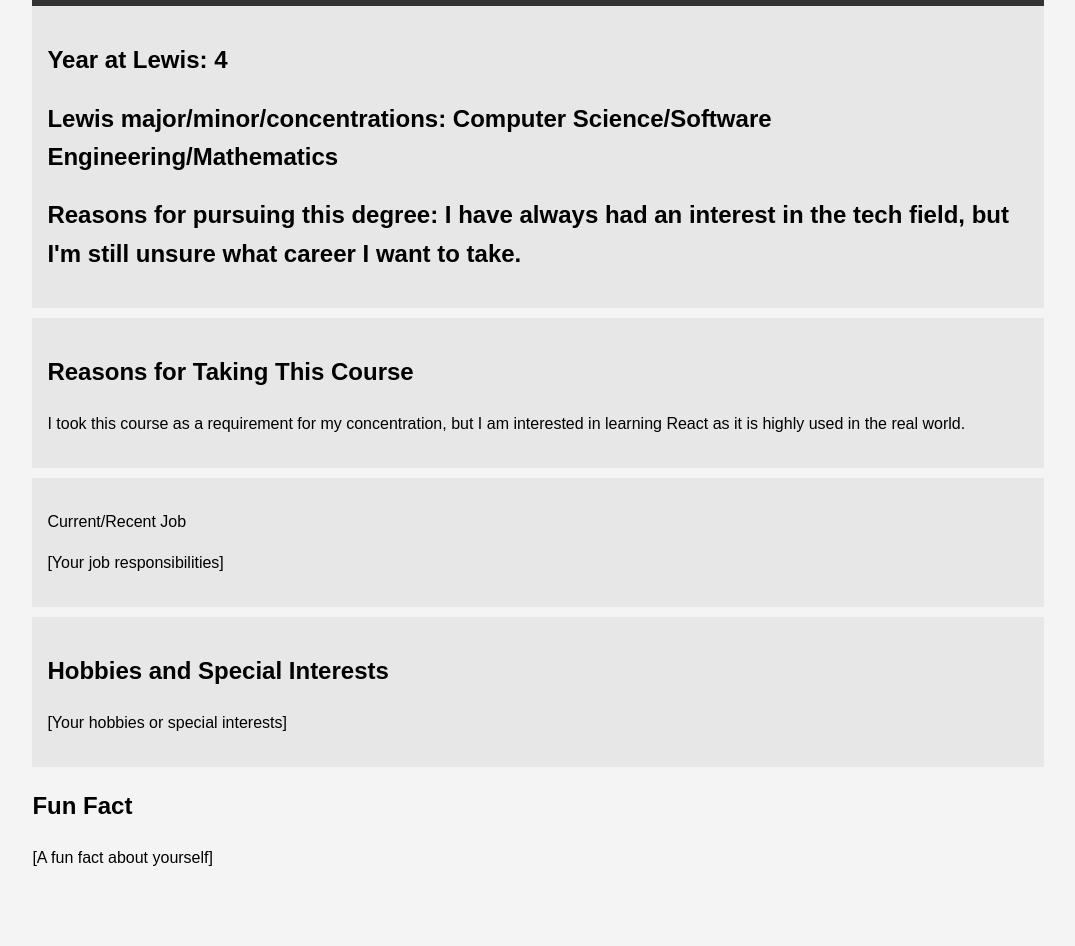
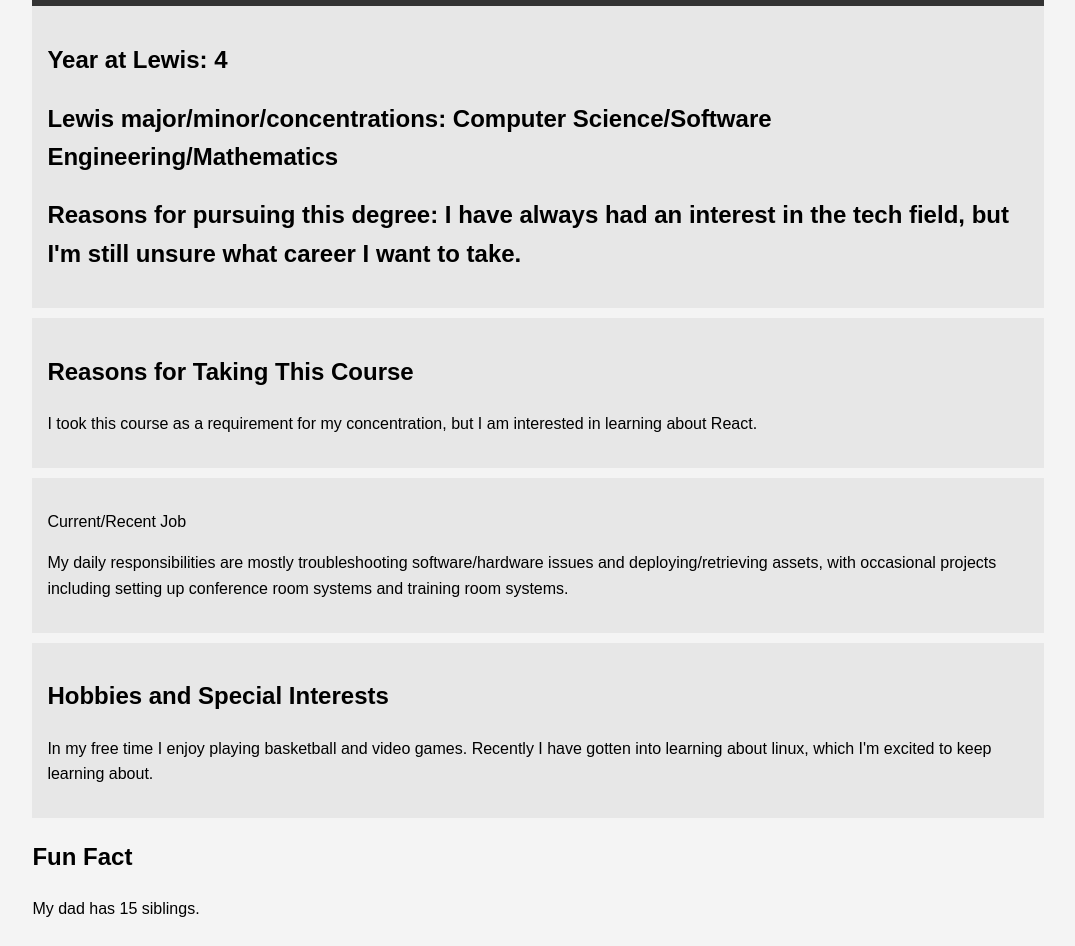
Before and after one commit to luke-mendi02/Introductions, a plain HTML site: page index.html in a window 1280 px wide. Shown: the part 144-1090 px from the top of the page, without its empty margins (102-1177 px from the left). Before the commit the page ends 1039 px from the top, so only its background shows below. Drawn offline with Linux system fonts and the light colour scheme.

Commit message:
Update index.html

```diff
--- a/index.html
+++ b/index.html
@@ -43,22 +43,22 @@
 
 		<section class="course">
             <h2>Reasons for Taking This Course</h2>
-            <p>I took this course as a requirement for my concentration, but I am interested in learning React as it is highly used in the real world.</p>
+            <p>I took this course as a requirement for my concentration, but I am interested in learning about React.</p>
         </section>
 
 		<section class="job">
             <p>Current/Recent Job</p>
-			<p>[Your job responsibilities]</p>
+			<p>My daily responsibilities are mostly troubleshooting software/hardware issues and deploying/retrieving assets, with occasional projects including setting up conference room systems and training room systems.  </p>
         </section>
 
         <section class="hobbies">
             <h2>Hobbies and Special Interests</h2>
-            <p>[Your hobbies or special interests]</p>
+            <p>In my free time I enjoy playing basketball and video games. Recently I have gotten into learning about linux, which I'm excited to keep learning about. </p>
         </section>
 
         <section class="fun-fact">
             <h2>Fun Fact</h2>
-            <p>[A fun fact about yourself]</p>
+            <p>My dad has 15 siblings.</p>
         </section>
     </div>
 </body>
```
